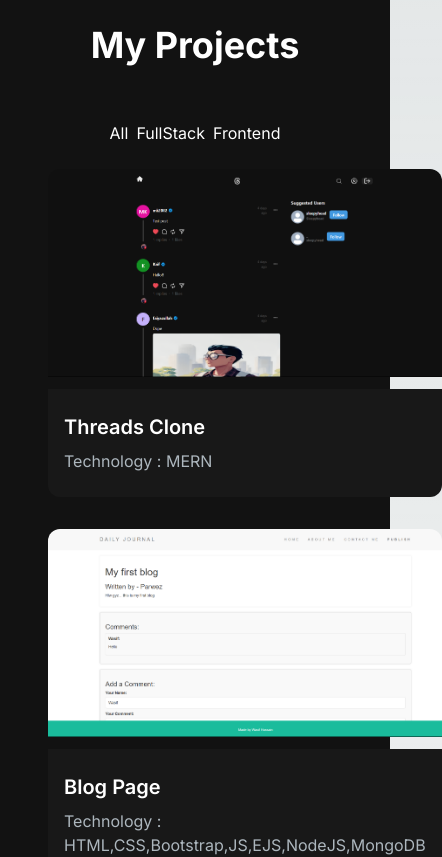
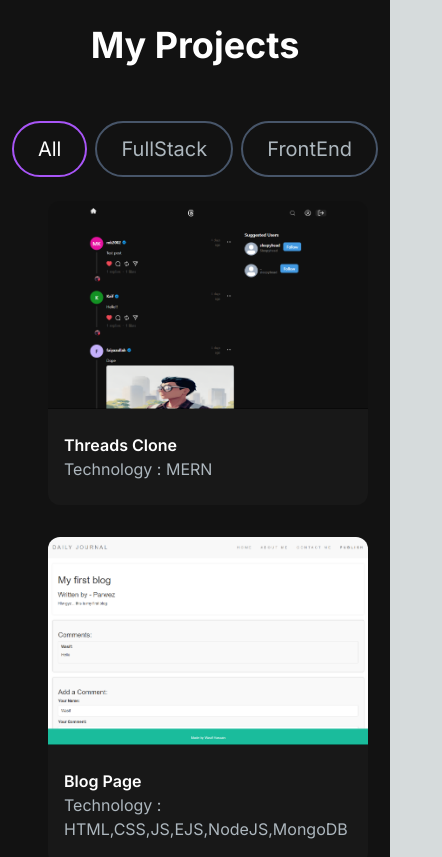
Before and after one commit to Wasif0787/Portfolio, a Next.js app: page / in a window 390 px wide. Shown: the part 1720-2577 px from the top of the page, 442 px wide, since content can reach past the window. Built offline with nearby package versions, Linux system fonts and the light colour scheme.

Commit message:
Added projects

```diff
--- a/src/app/Components/ProjectCard.jsx
+++ b/src/app/Components/ProjectCard.jsx
@@ -1,26 +1,37 @@
-import React from 'react'
-import { CodeBracketIcon, EyeIcon } from "@heroicons/react/24/outline"
-import Link from 'next/link'
+import React from "react";
+import Image from "next/image";
+import { CodeBracketIcon, EyeIcon } from "@heroicons/react/24/outline";
+import Link from "next/link";
 
-const ProjectCard = ({ imgUrl, title, desc, gitUrl, siteUrl }) => {
+const ProjectCard = ({ imgUrl, title, desc }) => {
     return (
         <div>
-            <div className='h-52 md:h-72 rounded-t-xl relative group' style={{ background: `url(${imgUrl})`, backgroundSize: "cover" }}>
-                <div className='overlay flex items-center justify-center absolute top-0 left-0 w-full h-full bg-[#181818] bg-opacity-0 hidden group-hover:flex group-hover:bg-opacity-80 transition-all duration-500'>
-                    <Link href={gitUrl} className='h-14 w-14 mr-2 border-2 relative rounded-full border-[#ADB7BE] hover:border-white group/link'>
-                        <CodeBracketIcon className="h-10 w-10 absolute top-1/2 left-1/2 transform -translate-x-1/2 -translate-y-1/2 text-[#ADB7BE] cursor-pointer group-hover/link:text-white" />
+            <div
+                className="group rounded-t-xl h-52 md:h-72 bg-center bg-cover relative overflow-hidden w-80 md:w-full"
+                style={{ backgroundImage: `url(${imgUrl})` }}
+                alt={title}
+            >
+                <div className="overlay absolute top-0 left-0 w-full h-full bg-[#181818] bg-opacity-0 hidden group-hover:flex group-hover:bg-opacity-80 transition-all duration-500 items-center justify-center">
+                    <Link
+                        href="/"
+                        className="h-14 w-14 border-2 relative rounded-full border-[#ADB7BE] hover:border-white mr-4 group/link"
+                    >
+                        <EyeIcon className="h-10 w-10 text-[#ADB7BE] group-hover/link:text-white absolute top-1/2 left-1/2 transform -translate-x-1/2 -translate-y-1/2" />
                     </Link>
-                    <Link href={siteUrl} className='h-14 w-14 border-2 relative rounded-full border-[#ADB7BE] hover:border-white group/link'>
-                        <EyeIcon className="h-10 w-10 absolute top-1/2 left-1/2 transform -translate-x-1/2 -translate-y-1/2 text-[#ADB7BE] cursor-pointer group-hover/link:text-white" />
+                    <Link
+                        href="/"
+                        className="h-14 w-14 border-2 relative rounded-full border-[#ADB7BE] hover:border-white group/link"
+                    >
+                        <CodeBracketIcon className="h-10 w-10 text-[#ADB7BE] group-hover/link:text-white absolute top-1/2 left-1/2 transform -translate-x-1/2 -translate-y-1/2" />
                     </Link>
                 </div>
             </div>
-            <div className='text-white rounded-b-xl bg-[#181818] py-6 px-4 mt-3'>
-                <h5 className='text-xl font-semibold mb-2'>{title}</h5>
-                <p className='text-[#ADB7BE]'>{desc}</p>
+            <div className="bg-[#181818] rounded-b-xl py-6 px-4 text-white w-80 md:w-full">
+                <h5 className="font-lg font-semibold">{title}</h5>
+                <p className="text-[#ADB7BE]">{desc}</p>
             </div>
         </div>
-    )
-}
+    );
+};
 
-export default ProjectCard
+export default ProjectCard;
--- /dev/null
+++ b/src/app/Components/ProjectTag.jsx
@@ -0,0 +1,10 @@
+import React from 'react'
+
+const ProjectTag = ({ name, onClick, isSelected }) => {
+    const buttonStyle = isSelected ? "text-white border-purple-500" : "text-[#ADB7BE] border-slate-600 hover:border-white"
+    return (
+        <button className={`${buttonStyle} rounded-full border-2 px-6 py-3 text-xl cursor-pointer`} onClick={()=>onClick(name)}>{name}</button>
+    )
+}
+
+export default ProjectTag
--- a/src/app/Components/ProjectsSection.jsx
+++ b/src/app/Components/ProjectsSection.jsx
@@ -1,5 +1,7 @@
-import React from 'react'
+"use client"
+import React, { useState } from 'react'
 import ProjectCard from './ProjectCard'
+import ProjectTag from './ProjectTag'
 
 const projectData = [
     {
@@ -14,7 +16,7 @@
     {
         id: 2,
         title: "Blog Page",
-        desc: "Technology : HTML,CSS,Bootstrap,JS,EJS,NodeJS,MongoDB",
+        desc: "Technology : HTML,CSS,JS,EJS,NodeJS,MongoDB",
         image: "/images/Projects/FullStack/blog.png",
         tag: ["All", "FullStack"],
         gitUrl: "/",
@@ -50,7 +52,7 @@
     {
         id: 6,
         title: "Currency Convertor",
-        desc: "Technology : ReactJS",
+        desc: "Technology : ReactJS, Tailwind",
         image: "/images/Projects/FrontEnd/currencyConvertor.png",
         tag: ["All", "FrontEnd"],
         gitUrl: "/",
@@ -59,7 +61,7 @@
     {
         id: 7,
         title: "Password Generator",
-        desc: "Technology : ReactJS",
+        desc: "Technology : ReactJS, Tailwind",
         image: "/images/Projects/FrontEnd/passwordGenerator.png",
         tag: ["All", "FrontEnd"],
         gitUrl: "/",
@@ -77,17 +79,24 @@
 ]
 
 const ProjectsSection = () => {
+    const [tag, setTag] = useState("All")
+    const handleTagChange = (newTag) => {
+        setTag(newTag)
+    }
+    const filteredProjects = projectData.filter((project)=>
+        project.tag.includes(tag)
+    )
     return (
         <>
             <h2 className='text-center text-4xl font-bold text-white mt-4 mb-8 md:mb-12'>My Projects</h2>
             <div className='text-white flex flex-row justify-center items-center gap-2 py-6'>
-                <button>All</button>
-                <button>FullStack</button>
-                <button>Frontend</button>
+                <ProjectTag onClick={handleTagChange} name="All" isSelected={tag==="All"}/>
+                <ProjectTag onClick={handleTagChange} name="FullStack" isSelected={tag==="FullStack"}/>
+                <ProjectTag onClick={handleTagChange} name="FrontEnd" isSelected={tag==="FrontEnd"}/>
             </div>
             <div className='grid md:grid-cols-3 gap-8 md:gap-12'>
-                {projectData.map((project) => (
-                    <ProjectCard key={project.id} title={project.title} desc={project.desc} imgUrl={project.image} gitUrl={project.gitUrl} siteUrl={project.siteUrl} />
+                {filteredProjects.map((project,index) => (
+                    <ProjectCard key={index} title={project.title} desc={project.desc} imgUrl={project.image} gitUrl={project.gitUrl} siteUrl={project.siteUrl} />
                 ))}
             </div>
         </>
```
